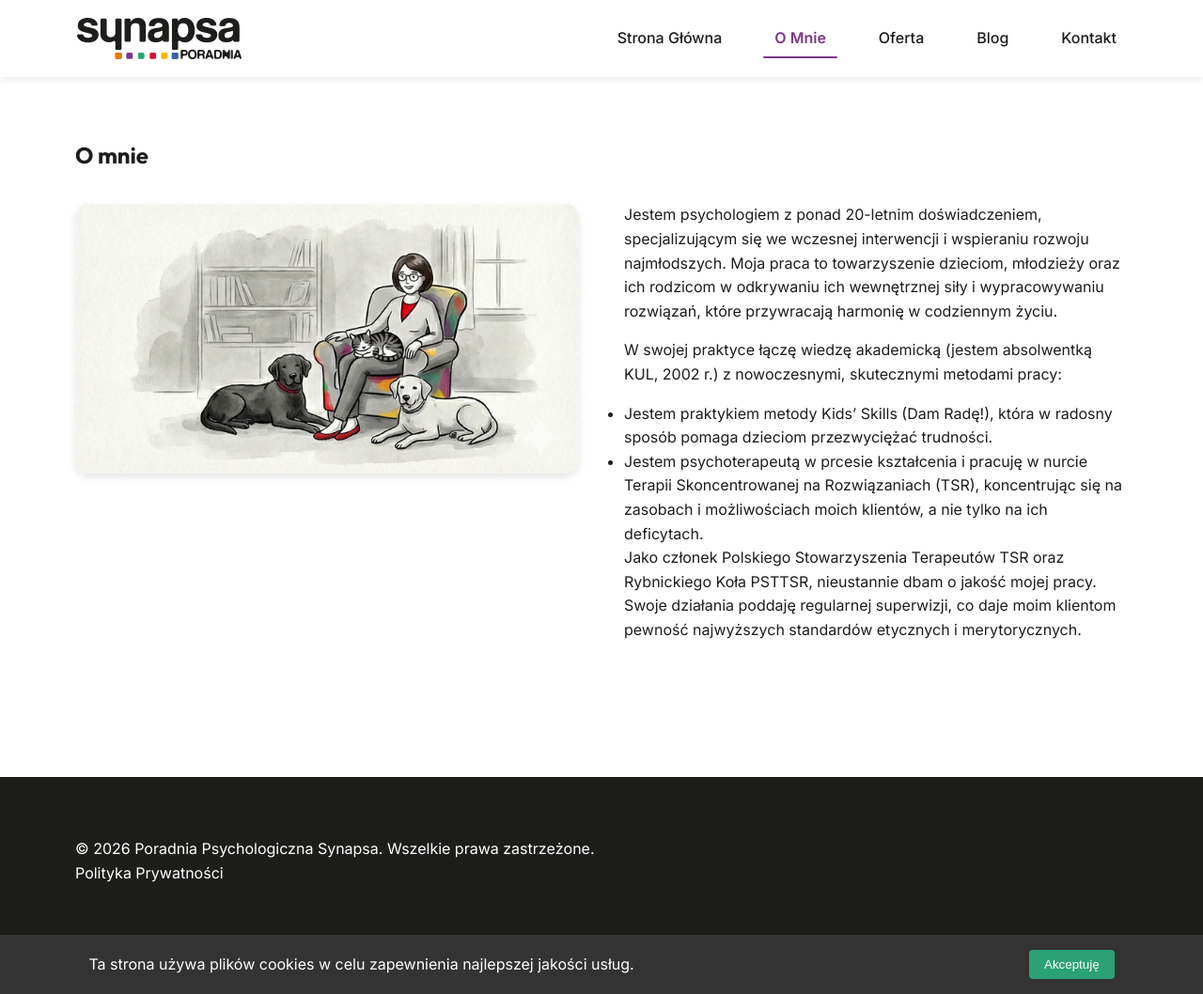
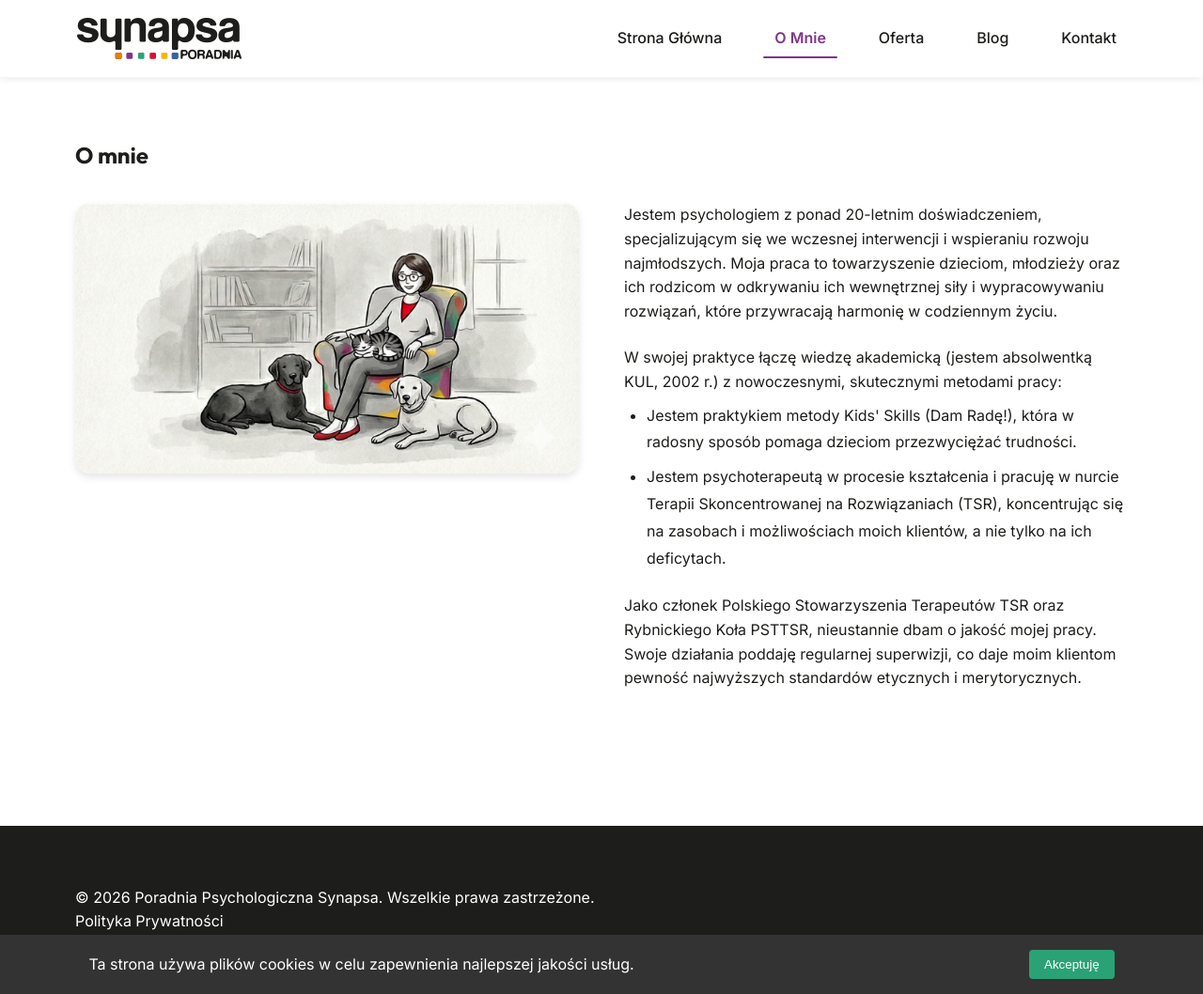
Before and after one commit to str0k3/nowa-poradnia-synapsa.pl, a Jekyll site: the page built from o-mnie.md, in a window 1280 px wide and 1058 px high. Shown: the whole window at 94% size. Built offline with Jekyll 4.4.1, drawn with Linux system fonts in a browser that asks for light colours.

Commit message:
Restructure content by converting a paragraph into an unordered list and adjusting spacing.

```diff
--- a/o-mnie.md
+++ b/o-mnie.md
@@ -12,18 +12,18 @@
                 <img src="{{ "/img/about.png" | relative_url }}" alt="Gabinet psychologiczny" style="max-width: 100%; max-height: 400px; border-radius: 16px; box-shadow: 0 4px 8px rgba(0,0,0,0.1); object-fit: cover;">
             </div>
             <div style="flex: 1; min-width: 300px;">
-                <p style="margin-bottom: 1rem;">
+                <p style="margin-bottom: 1.5rem;">
                     Jestem psychologiem z ponad 20-letnim doświadczeniem, specjalizującym się we wczesnej interwencji i wspieraniu rozwoju najmłodszych. Moja praca to towarzyszenie dzieciom, młodzieży oraz ich rodzicom w odkrywaniu ich wewnętrznej siły i wypracowywaniu rozwiązań, które przywracają harmonię w codziennym życiu.
                 </p>
+                <p style="margin-bottom: 0.5rem;">
+                   W swojej praktyce łączę wiedzę akademicką (jestem absolwentką KUL, 2002 r.) z nowoczesnymi, skutecznymi metodami pracy:
+                </p>
+                <ul style="margin-bottom: 1.5rem; margin-left: 1.5rem; line-height: 1.8;">
+                   <li style="margin-bottom: 0.5rem;">Jestem praktykiem metody Kids' Skills (Dam Radę!), która w radosny sposób pomaga dzieciom przezwyciężać trudności.</li>
+                   <li style="margin-bottom: 0.5rem;">Jestem psychoterapeutą w procesie kształcenia i pracuję w nurcie Terapii Skoncentrowanej na Rozwiązaniach (TSR), koncentrując się na zasobach i możliwościach moich klientów, a nie tylko na ich deficytach.</li>
+                </ul>
                 <p style="margin-bottom: 1rem;">
-                   W swojej praktyce łączę wiedzę akademicką (jestem absolwentką KUL, 2002 r.) z nowoczesnymi, skutecznymi metodami pracy:
-                   <ul>
-                   <li>Jestem praktykiem metody Kids’ Skills (Dam Radę!), która w radosny sposób pomaga dzieciom przezwyciężać trudności.</li>
-                   <li>Jestem psychoterapeutą w prcesie kształcenia i pracuję w nurcie Terapii Skoncentrowanej na Rozwiązaniach (TSR), koncentrując się na zasobach i możliwościach moich klientów, a nie tylko na ich deficytach.</li>
-                   </ul>
-                </p>
-                <p style="margin-bottom: 1rem;">
-                Jako członek Polskiego Stowarzyszenia Terapeutów TSR oraz Rybnickiego Koła PSTTSR, nieustannie dbam o jakość mojej pracy. Swoje działania poddaję regularnej superwizji, co daje moim klientom pewność najwyższych standardów etycznych i merytorycznych.
+                    Jako członek Polskiego Stowarzyszenia Terapeutów TSR oraz Rybnickiego Koła PSTTSR, nieustannie dbam o jakość mojej pracy. Swoje działania poddaję regularnej superwizji, co daje moim klientom pewność najwyższych standardów etycznych i merytorycznych.
                 </p>
             </div>
         </div>
```
